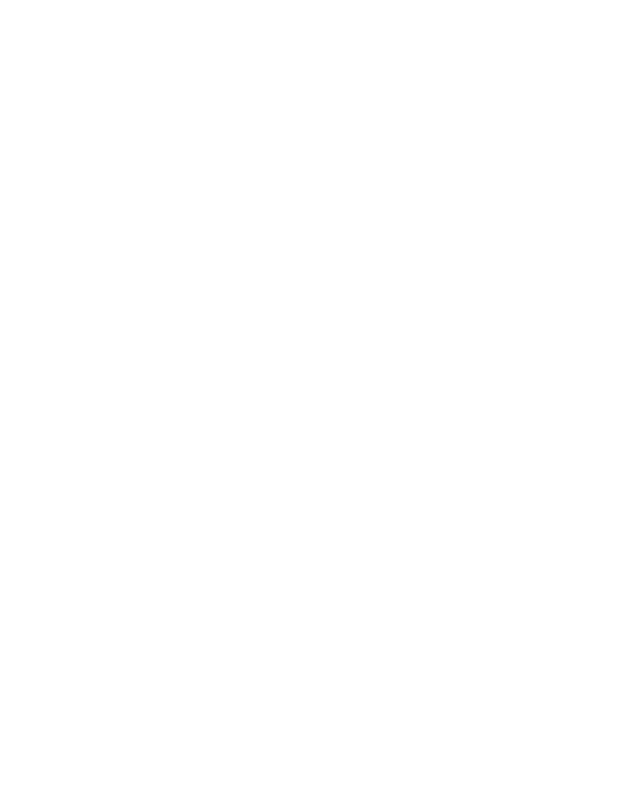
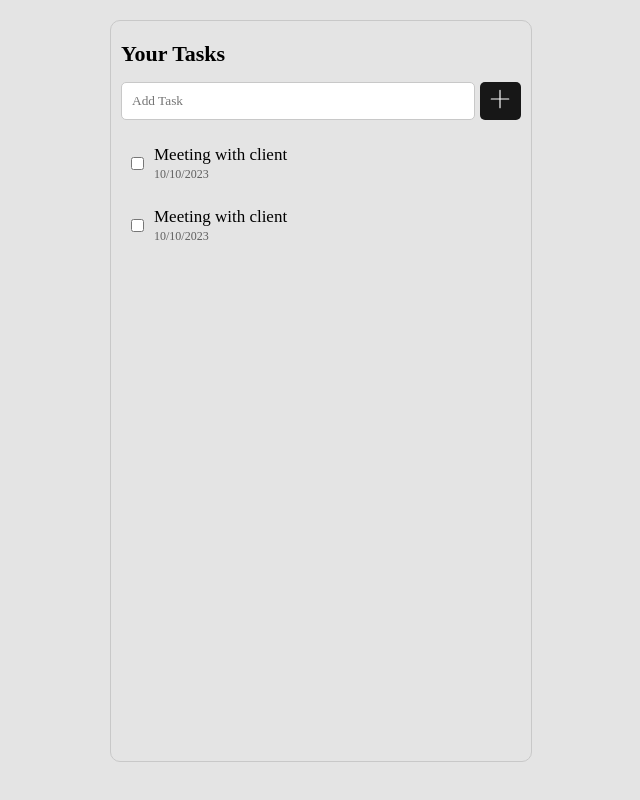
Before and after one commit to muztahiddurjoy/Vanilla-Essence, a website: page views/todo.html in a window 1280 px wide. Shown: the whole page, without its empty margins (319-959 px from the left). Drawn offline with Linux system fonts and the light colour scheme; a web font is replaced by a local one.

Commit message:
todo frontend done

```diff
--- a/views/css/index.css
+++ b/views/css/index.css
@@ -60,6 +60,96 @@ body{
     animation: slideTop 0.5s ease-in-out 0.7s forwards;
 }
 
+.todo__title__text{
+    font-weight: 800;
+    font-size: 22px;
+    margin-top: 10px;
+}
+.todo__maingrid{
+    padding: 20px;
+    display: flex;
+    align-items: center;
+    justify-content: center;
+}
+.todo__add{
+    margin-top: 5px;
+    padding-top: 10px;
+    padding-bottom: 10px;
+    display: flex;
+    position: relative;
+}
+.todo__col_span_2{
+    grid-column-start: 1;
+    grid-column-end: 3;
+}
+.todo__todaycontainer{
+    border: 1px solid #c8c8c8;
+    border-radius: 10px;
+    width: 400px;
+    padding: 10px;
+    height: 90vh;
+    position: relative;
+    display: flex;
+    flex-direction: column;
+}
+.todo__tasklist{
+    list-style: none;
+    height: 100%;
+    overflow-y: scroll;
+}
+.todo__tasklist::-webkit-scrollbar{
+    display: none;
+}
+.todo__taskcontainer{
+    display: flex;
+    align-items: center;
+    width: 100%;
+    border-radius: 10px;
+    margin-top: 5px;
+    margin-bottom: 5px;
+    padding: 10px 0px 10px 0px;
+    transition: all 0.1s ease-in-out 0s;
+}
+.todo__taskcontainer:hover{
+    background-color: #d8d8d8;
+}
+.todo__taskcheck{
+    margin-right: 10px;
+    margin-left: 10px;
+    border-radius: 3px;
+}
+.todo__tasktext{
+    font-size: 17px;
+    font-weight: 500;
+}
+.todo__taskdate{
+    margin-top: 2px;
+    font-size: 12px;
+    color:#5f5f5f;
+    font-weight: 300;
+}
+.todo__add_input{
+    padding:10px;
+    border-radius: 5px;
+    border: 1px #c8c8c8 solid;
+    width: 100%;
+}
+.todo__add_button{
+    margin-left: 5px;
+    height: 100%;
+    width: 50px;
+    background-color: #171717;
+    border:0px;
+    border-radius: 5px;
+    transition: all 0.2s ease-in-out 0s;
+}
+.todo__add_button:hover{
+    background-color: #2e2e2e;
+}
+
+
+
+
 @keyframes slideTop {
     0%{
         opacity: 0;
--- a/views/todo.html
+++ b/views/todo.html
@@ -5,8 +5,44 @@
     <meta name="viewport" content="width=device-width, initial-scale=1.0">
     <title>Todo - Bindu-ToDo</title>
     <link rel="stylesheet" href="./css/fonts.css">
+    <link rel="stylesheet" href="./css/index.css">
 </head>
 <body>
+    <div class="todo__maingrid">
+        <div class="todo__todaycontainer">
+            <p class="todo__title__text">Your Tasks</p>
+            <form class="todo__add">
+                <input type="text" class="todo__add_input" placeholder="Add Task">
+                <button type="submit" class="todo__add_button">
+                    <svg xmlns="http://www.w3.org/2000/svg" fill="none" viewBox="0 0 24 24" height="28" width="28" stroke="#fff">
+                        <path stroke-linecap="round" stroke-linejoin="round" d="M12 4.5v15m7.5-7.5h-15" />
+                      </svg>
+                </button>
+            </form>
 
+            <ul class="todo__tasklist">
+                <li class="todo__taskcontainer">
+                        <input type="checkbox" id="random" class="todo__taskcheck">
+                        <div class="">
+                            <label class="todo__tasktext" for="random">Meeting with client</label>
+                            <p class="todo__taskdate">10/10/2023</p>
+                        </div>
+
+                </li>
+                <li class="todo__taskcontainer">
+                    <input type="checkbox" class="todo__taskcheck">
+
+                    <div class="">
+                        <p class="todo__tasktext">Meeting with client</p>
+                        <p class="todo__taskdate">10/10/2023</p>
+                    </div>
+
+            </li>
+            </ul>
+        </div>
+
+
+
+    </div>
 </body>
 </html>
```
Also changed, not shown: index.js (+4 -4 lines).
